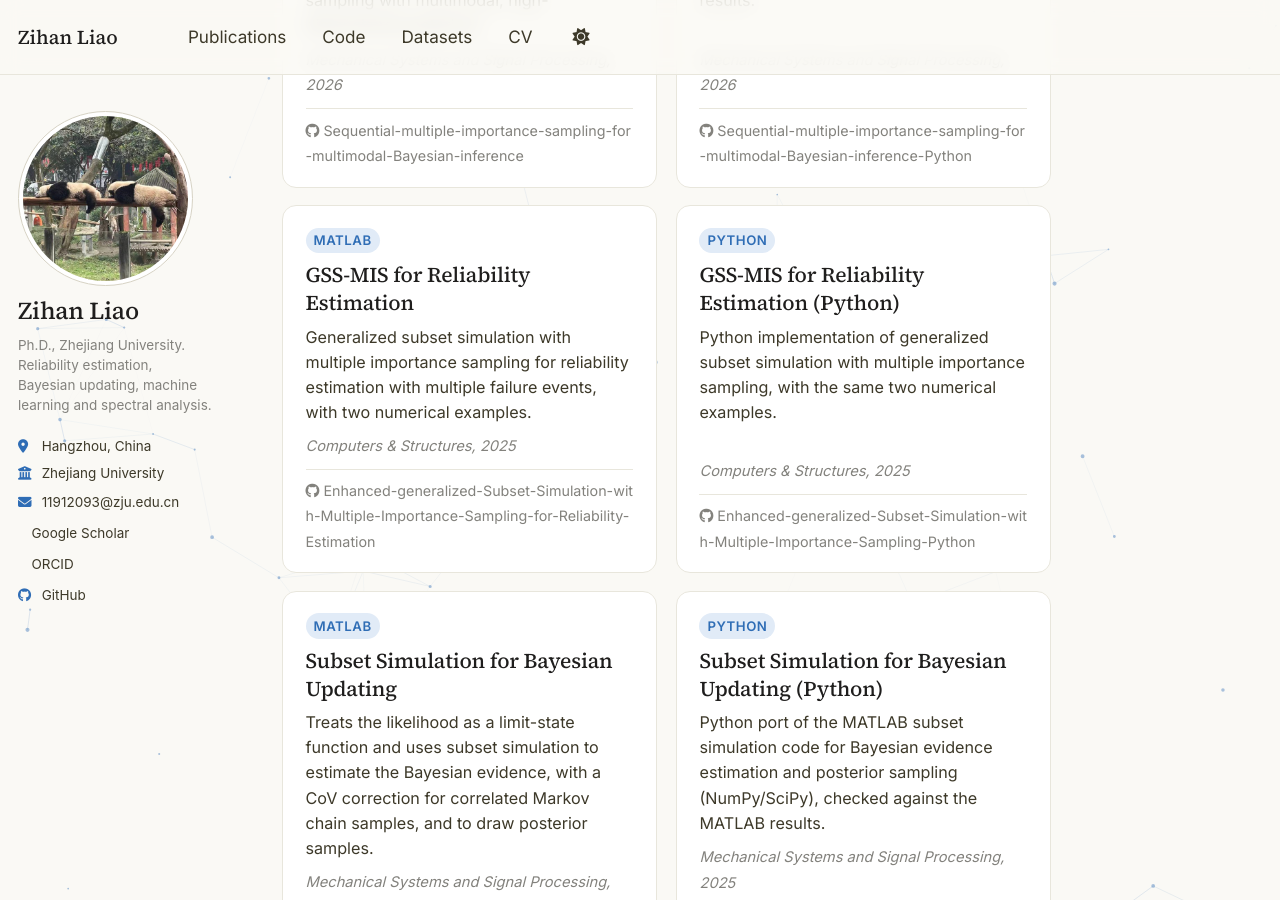
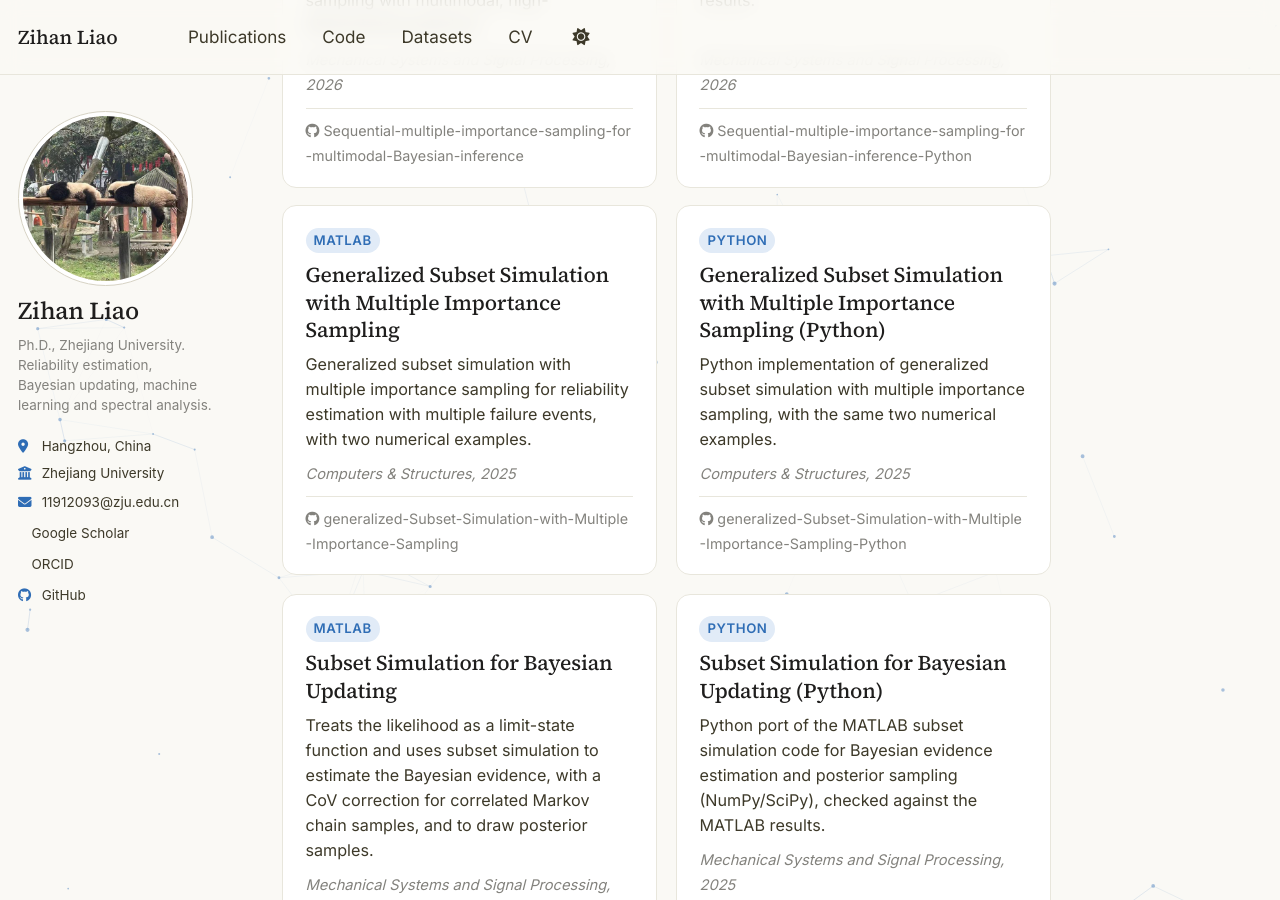
Before and after one commit to ZihanLiao-ZJU/zihanliao-zju.github.io, a Jekyll site: the page built from _pages/about.md, in a window 1280 px wide and 900 px high, scrolled down 4975 px. Built offline with Jekyll 4.4.1, drawn with Linux system fonts in a browser that asks for light colours; a style sheet for code colours, icons or effects is not loaded.

Commit message:
Update GSS toolbox names and repository links

```diff
--- a/_data/code.yml
+++ b/_data/code.yml
@@ -24,14 +24,14 @@
   description: "Python port of the MATLAB SeMIS code for evidence estimation and posterior sampling (NumPy/SciPy), with the same benchmarks, checked against the MATLAB results."
   paper: "Mechanical Systems and Signal Processing, 2026"
 
-- name: "GSS-MIS for Reliability Estimation"
-  repo: "ZihanLiao-ZJU/Enhanced-generalized-Subset-Simulation-with-Multiple-Importance-Sampling-for-Reliability-Estimation"
+- name: "Generalized Subset Simulation with Multiple Importance Sampling"
+  repo: "ZihanLiao-ZJU/generalized-Subset-Simulation-with-Multiple-Importance-Sampling"
   language: "MATLAB"
   description: "Generalized subset simulation with multiple importance sampling for reliability estimation with multiple failure events, with two numerical examples."
   paper: "Computers & Structures, 2025"
 
-- name: "GSS-MIS for Reliability Estimation (Python)"
-  repo: "ZihanLiao-ZJU/Enhanced-generalized-Subset-Simulation-with-Multiple-Importance-Sampling-Python"
+- name: "Generalized Subset Simulation with Multiple Importance Sampling (Python)"
+  repo: "ZihanLiao-ZJU/generalized-Subset-Simulation-with-Multiple-Importance-Sampling-Python"
   language: "Python"
   description: "Python implementation of generalized subset simulation with multiple importance sampling, with the same two numerical examples."
   paper: "Computers & Structures, 2025"
--- a/_data/publications.yml
+++ b/_data/publications.yml
@@ -65,8 +65,8 @@
   year: 2025
   category: manuscripts
   paper: "https://doi.org/10.1016/j.compstruc.2025.107741"
-  code: "https://github.com/ZihanLiao-ZJU/Enhanced-generalized-Subset-Simulation-with-Multiple-Importance-Sampling-for-Reliability-Estimation"
-  code_python: "https://github.com/ZihanLiao-ZJU/Enhanced-generalized-Subset-Simulation-with-Multiple-Importance-Sampling-Python"
+  code: "https://github.com/ZihanLiao-ZJU/generalized-Subset-Simulation-with-Multiple-Importance-Sampling"
+  code_python: "https://github.com/ZihanLiao-ZJU/generalized-Subset-Simulation-with-Multiple-Importance-Sampling-Python"
 
 - title: "Bayesian mixture of factor analyzers for structural damage detection under varying environmental conditions"
   authors: "Binbin Li, Yulong Zhang, Zihan Liao, Zhilin Xue*"
```
